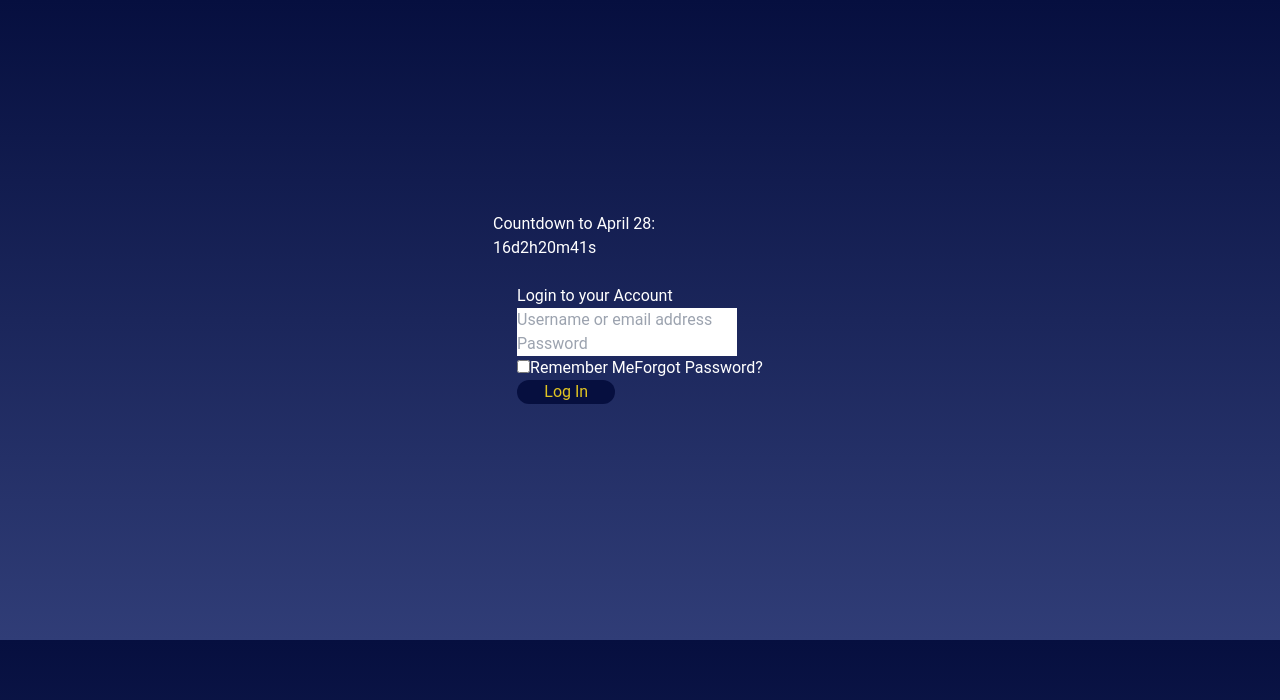
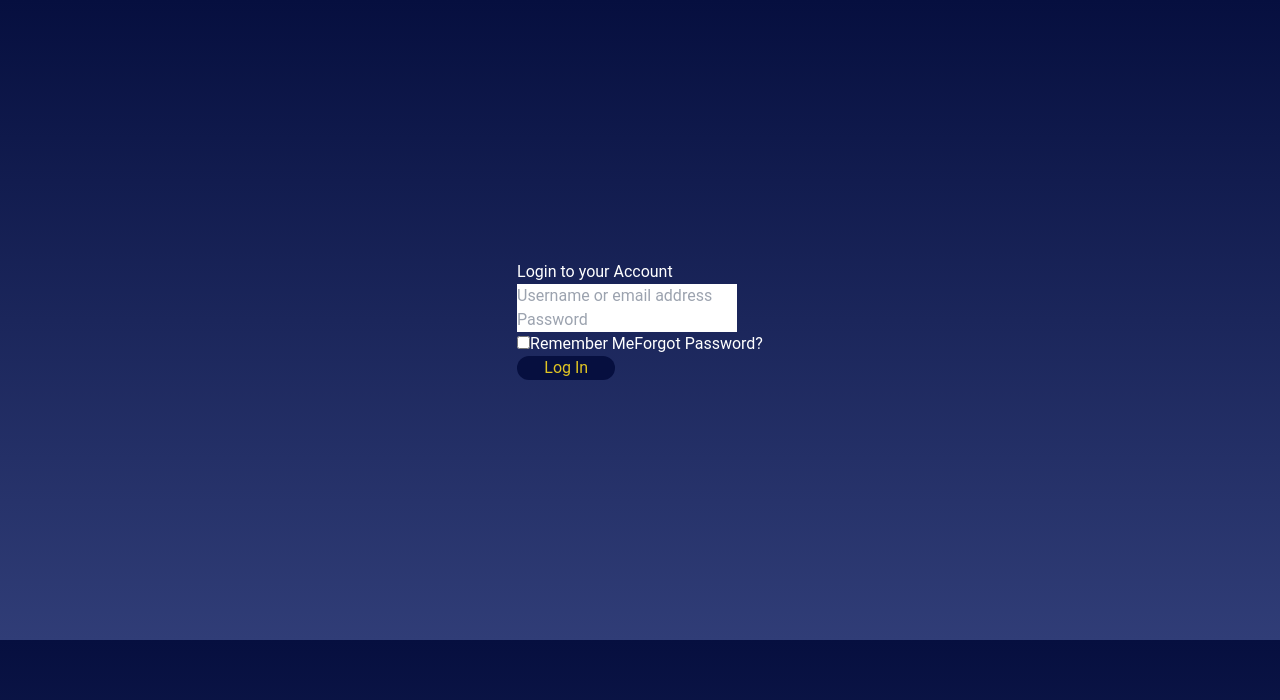
Before and after one commit to tradeunionbank/tradeunionbank.github.io, a React (Vite) app: page / in a window 1280 px wide. Shown: the top 700 px of the page. Built offline with nearby package versions, Linux system fonts and the light colour scheme.

Commit message:
all files

```diff
--- a/src/App.jsx
+++ b/src/App.jsx
@@ -10,7 +10,6 @@ import TransferHistoryPage from './pages/TransferHistoryPage';
 import QueryPage from './pages/QueryPage';
 import LoginPage from './pages/LoginPage';
 import ForgotPassword from './pages/ForgotPasswordPage';
-import CountDownBanner from './components/CountDownBanner'
 
 const PrivateRoute = ({ element }) => {
   const isLoggedIn = localStorage.getItem("isLoggedIn") === "true";
@@ -20,7 +19,6 @@ const PrivateRoute = ({ element }) => {
 function App() {
   return (
     <Router>
-      <CountDownBanner />
       <Routes>
         {/* Login Route */}
         <Route path="/" element={<LoginPage />} />
```
